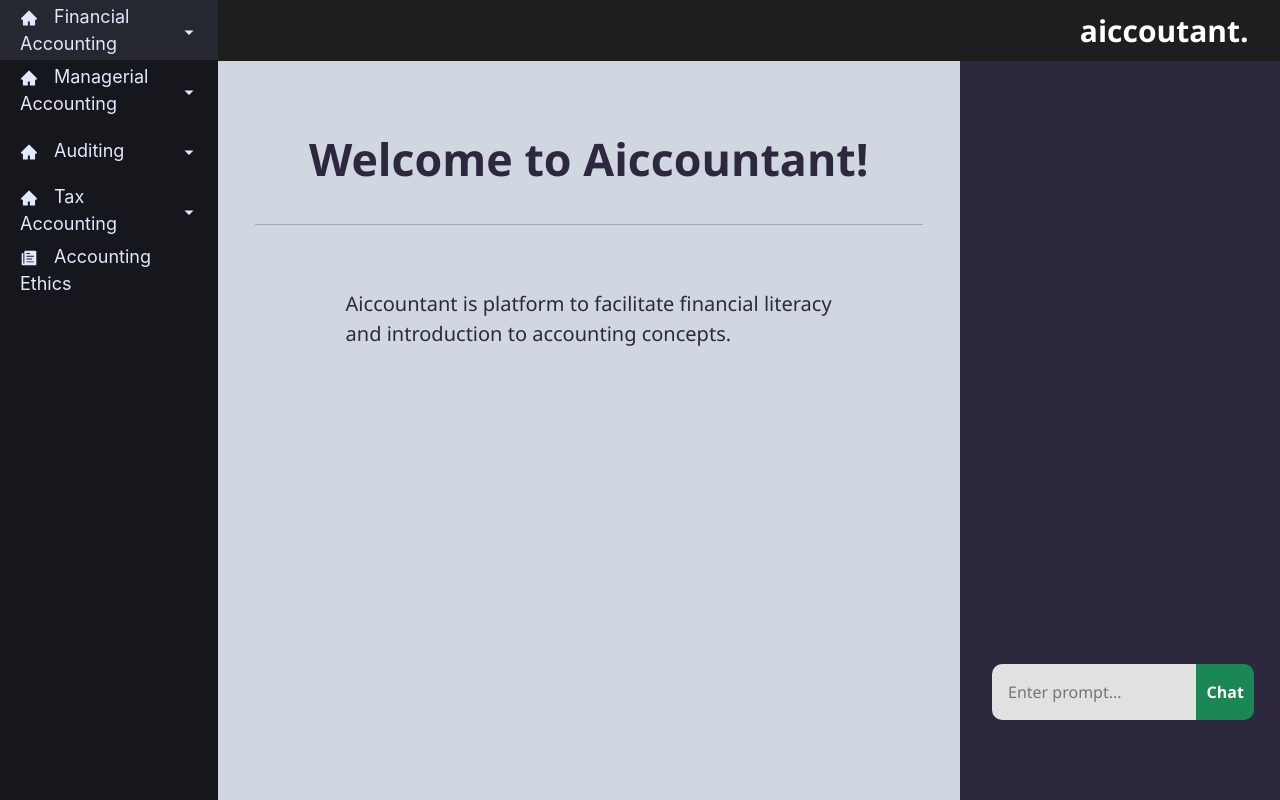
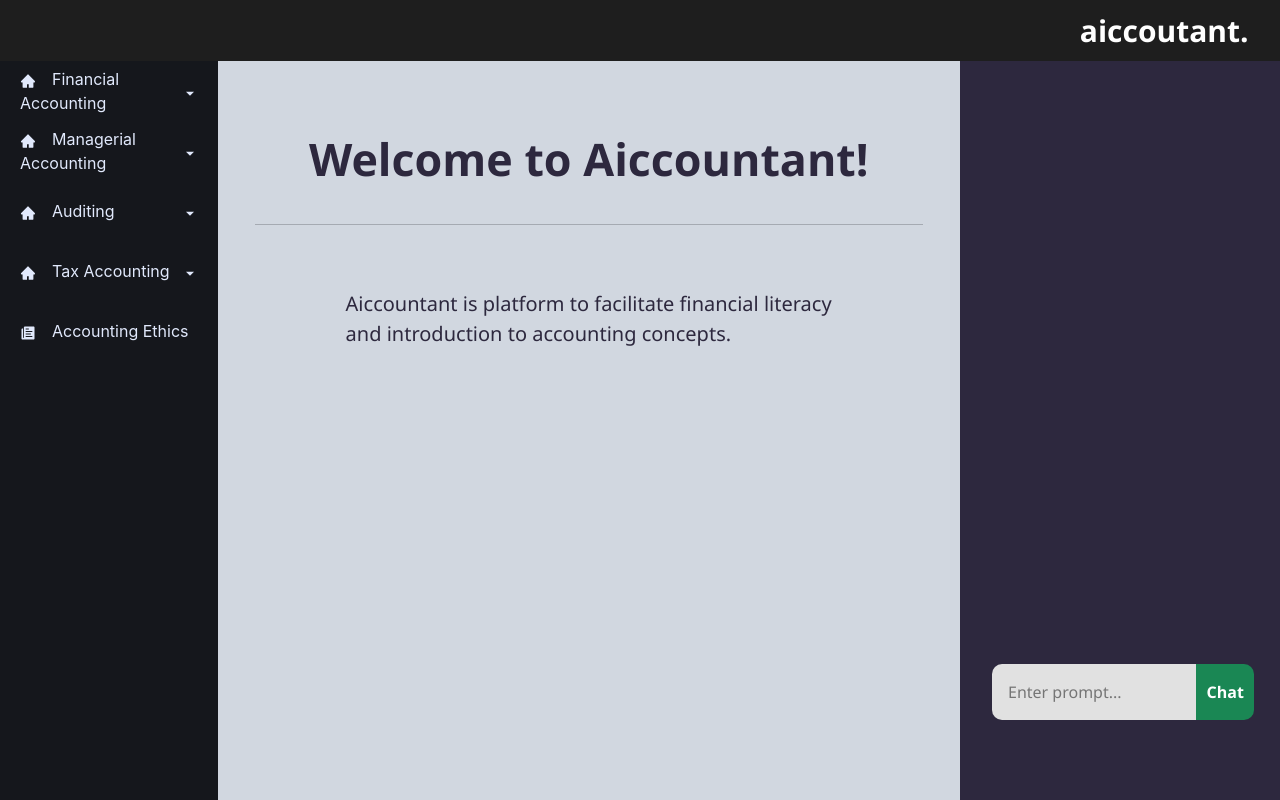
Before and after one commit to npgilman/ai_hackathon, a React (Create React App) app: page / in a window 1280 px wide. Built offline with nearby package versions, Linux system fonts and the light colour scheme.

Commit message:
update sidebar styling

```diff
--- a/src/pages/SideBar.js
+++ b/src/pages/SideBar.js
@@ -12,7 +12,11 @@ const SidebarNav = styled.nav`
 
 const Sidebar = () => {
  return (
-    <div className='flex-shrink-0 w-22' style={{width: "17%"}}>
+    <div className='d-flex flex-column flex-shrink-0 w-22' style={{width: "17%"}}>
+        <div style={{backgroundColor: "#1E1E1E", color: "#1E1E1E", padding: "0.5rem", textAlign:"right", fontSize: "30px"}}>
+                <b style={{visibility: "hidden"}}>aiccountant</b>
+            </div>
+
         <SidebarNav>
             {SidebarData.map((item, index) => {
                 return <SubMenu item={item} key={index} />;
--- a/src/pages/SubMenu.js
+++ b/src/pages/SubMenu.js
@@ -11,10 +11,10 @@ const SidebarLink = styled(Link)`
   list-style: none;
   height: 60px;
   text-decoration: none;
-  font-size: 18px;
+  font-size: 16px;
 
   &:hover {
-    background: #252831;
+    background: #3a3f4d;
     cursor: pointer;
   }
 `;
@@ -24,17 +24,17 @@ const SidebarLabel = styled.span`
 `;
 
 const DropdownLink = styled(Link)`
-  background: #414757;
-  height: 60px;
+  background: #2D283E;
+  height: 40px;
   padding-left: 3rem;
   display: flex;
   align-items: center;
   text-decoration: none;
   color: #f5f5f5;
-  font-size: 18px;
+  font-size: 16px;
 
   &:hover {
-    background: #632ce4;
+    background: #685d8f;
     cursor: pointer;
   }
 `;
```
